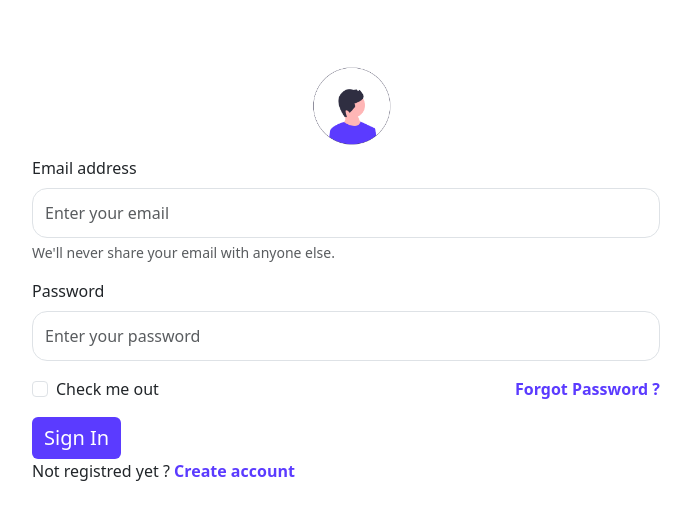
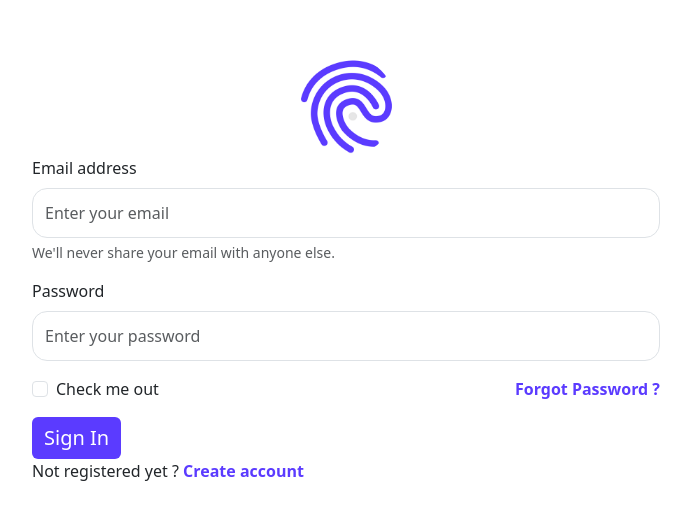
Before and after one commit to safwantmimi/travelAgency, a React (Create React App) app: page /login in a window 1280 px wide. Shown: the part 123-642 px from the top of the page, without its empty margins (294-985 px from the left). Built offline with nearby package versions, Linux system fonts and the light colour scheme.

Commit message:
fixing the background image for the avatar

```diff
--- a/src/App.js
+++ b/src/App.js
@@ -1,12 +1,14 @@
 import './App.css';
 import { BrowserRouter,Routes,Route } from 'react-router-dom';
 import AuthRouters from "./routes/authRouters/authRouters"
-import CountriesRouter from './routes/countriesRoute/countriesRouter';
+import ToursRouter from "./routes/toursRouter/toursRouter"
+import CountriesRouter from "./routes/countriesRoute/countriesRouter"
 function App() {
   return (
    <BrowserRouter>
    <AuthRouters></AuthRouters>
    <CountriesRouter></CountriesRouter>
+   <ToursRouter></ToursRouter>
    </BrowserRouter>
   );
 }
--- a/src/styles/login.css
+++ b/src/styles/login.css
@@ -40,6 +40,5 @@
     background-color: red;
     margin: auto;
     border-radius: 50%;
-    background-image: url("../images/fingerprint.png");
     background-size: cover;
 }
--- a/src/views/login.js
+++ b/src/views/login.js
@@ -1,25 +1,28 @@
-import React, { useState } from 'react'
-import 'bootstrap/dist/css/bootstrap.min.css'
-import '../styles/login.css'
+import React, { useState } from 'react';
+import 'bootstrap/dist/css/bootstrap.min.css';
+import '../styles/login.css';
+import userImage from "../images/fingerprint.png";
 
-export default function Login () {
-  const [user,setUser]=useState({})
+export default function Login() {
+  const [user, setUser] = useState({});
+
   const handleInputChange = (field, value) => {
     setUser({ ...user, [field]: value });
   };
-  const userConnect=(event)=>{
-    event.preventDefault()
-    console.log(user)
-  }
+
+  const userConnect = (event) => {
+    event.preventDefault();
+    console.log(user);
+  };
+
   return (
     <div className='formContainer m-0 p-0'>
-      <div className='container-fluid d-flex justify-content-center form '>
-
-        <form className='col-6 '>
-        <div className='avatar '>
+      <div className='container-fluid d-flex justify-content-center form'>
+        <form className='col-6'>
+          <div className='avatar' style={{ backgroundImage: `url(${userImage})` }}>
           </div>
           <div className='mb-3'>
-            <label for='emailInput' className='form-label'>
+            <label htmlFor='emailInput' className='form-label'>
               Email address
             </label>
             <input
@@ -28,14 +31,14 @@ export default function Login () {
               id='emailInput'
               aria-describedby='emailHelp'
               placeholder='Enter your email'
-              onChange={(event)=>{handleInputChange('email',event.target.value)}}
+              onChange={(event) => { handleInputChange('email', event.target.value) }}
             />
             <div id='emailHelp' className='form-text'>
               We'll never share your email with anyone else.
             </div>
           </div>
           <div className='mb-3'>
-            <label for='passwordInput' className='form-label'>
+            <label htmlFor='passwordInput' className='form-label'>
               Password
             </label>
             <input
@@ -43,7 +46,7 @@ export default function Login () {
               className='form-control'
               id='passwordInput'
               placeholder='Enter your password'
-              onChange={(event)=>{handleInputChange('password',event.target.value)}}
+              onChange={(event) => { handleInputChange('password', event.target.value) }}
             />
           </div>
           <div className="d-flex justify-content-between">
@@ -53,21 +56,20 @@ export default function Login () {
                 className='form-check-input'
                 id='exampleCheck1'
               />
-            <label className='form-check-label' for='exampleCheck1'>
+              <label className='form-check-label' htmlFor='exampleCheck1'>
                 Check me out
               </label>
             </div>
             <div className='mb-3 form-check'>
-            <label className='form-check-label fw-semibold specialText' for=''>
+              <label className='form-check-label fw-semibold specialText' htmlFor=''>
                 Forgot Password ?
               </label>
             </div>
           </div>
-
-          <button type='submit' className='btn btn-primary submitBTN' onClick={(event)=>{userConnect(event)}}>
+          <button type='submit' className='btn btn-primary submitBTN' onClick={(event) => { userConnect(event) }}>
             Sign In
           </button>
-          <p>Not registred yet ? <span className='fw-semibold specialText'> Create account</span> </p>
+          <p>Not registered yet ? <span className='fw-semibold specialText'> Create account</span> </p>
         </form>
       </div>
     </div>
```
Lines whose indentation alone changed are shown as unchanged.
